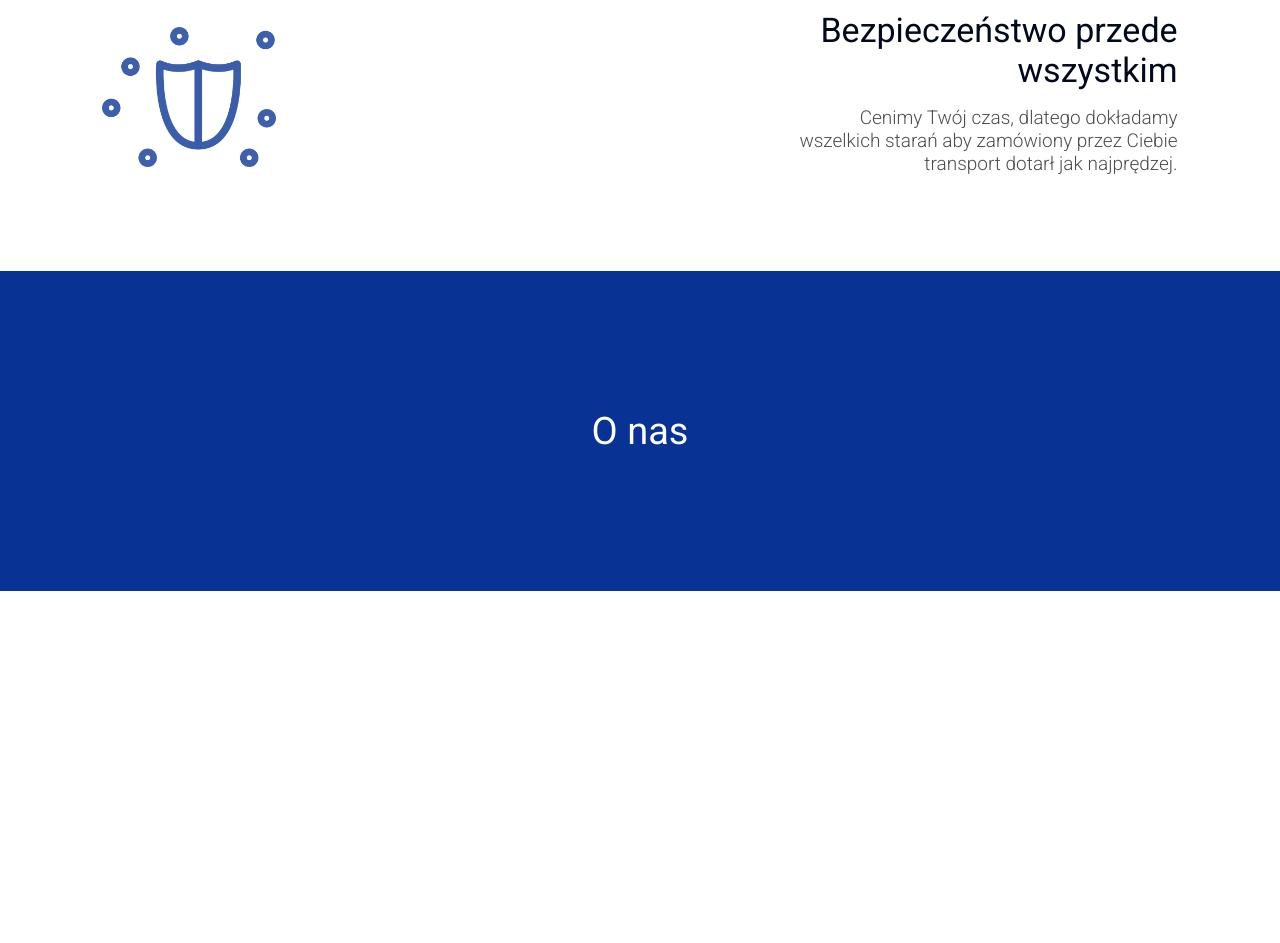
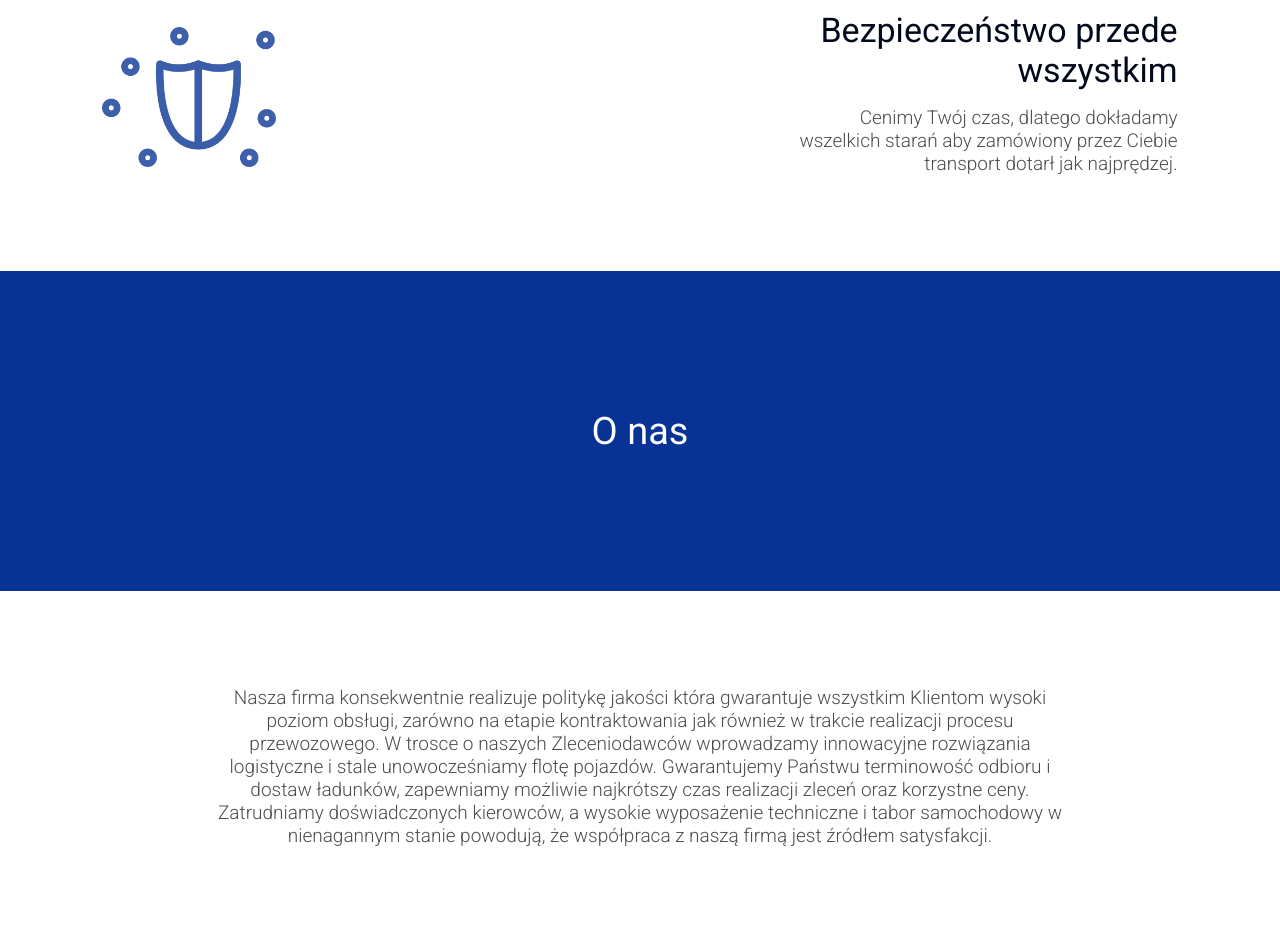
Before and after one commit to karolsw3/NOVA-Transport, a website: page src/index.pug in a window 1280 px wide. Shown: the part 1315-2258 px from the top of the page. Before the commit the page ends 1906 px from the top, so only its background shows below. Drawn offline with nearby package versions, Linux system fonts and the light colour scheme; files that its build step writes are made by us from their sources; files whose address does not match are found by name.

Commit message:
Add basic "about us" text

```diff
--- a/src/css/style.styl
+++ b/src/css/style.styl
@@ -113,6 +113,10 @@ img
 			color rgba(0, 0, 0, 0.7)
 		&:nth-child(odd)
 			text-align left
+		&--centered
+			margin 0 auto
+			max-width 80%
+			text-align center !important
 
 section
 	width 100%
--- a/src/index.pug
+++ b/src/index.pug
@@ -47,3 +47,17 @@ html
             | zamówiony przez Ciebie transport
             | dotarł jak najprędzej.
     section O nas
+    .containers
+      .containers__container
+        .containers__content.containers__content--centered
+          h2
+            |  Nasza firma konsekwentnie realizuje politykę jakości
+            |  która gwarantuje wszystkim Klientom wysoki poziom obsługi,
+            |  zarówno na etapie kontraktowania jak również w trakcie realizacji procesu przewozowego.
+            |  W trosce o naszych Zleceniodawców wprowadzamy
+            |  innowacyjne rozwiązania logistyczne i stale unowocześniamy flotę pojazdów.
+            |  Gwarantujemy Państwu terminowość odbioru i dostaw ładunków,
+            |  zapewniamy możliwie najkrótszy czas realizacji zleceń oraz korzystne ceny.
+            |  Zatrudniamy doświadczonych kierowców, a wysokie wyposażenie
+            |  techniczne i tabor samochodowy w nienagannym stanie powodują,
+            |  że współpraca z naszą firmą jest źródłem satysfakcji.
```
Also changed, not shown: build/css/style.css, build/index.html.
